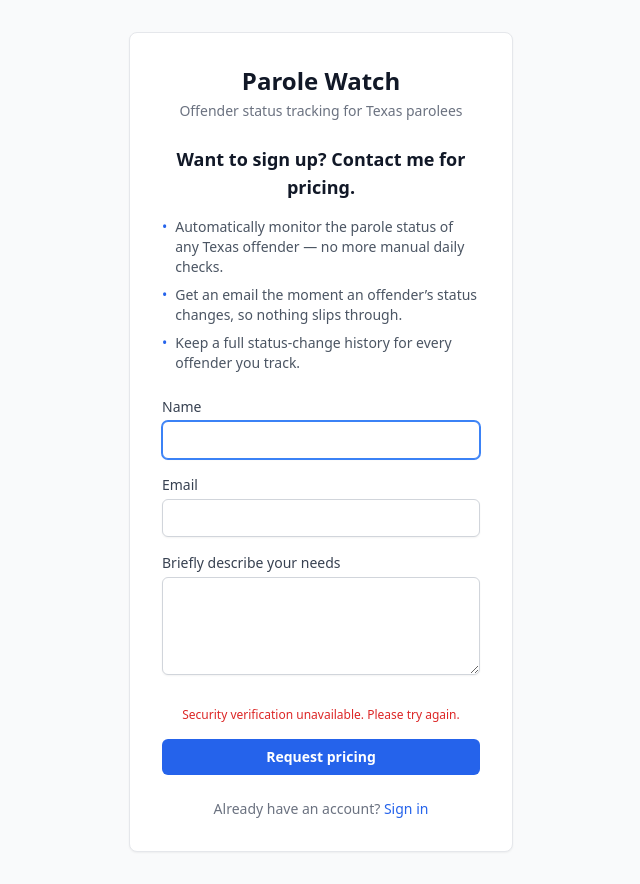
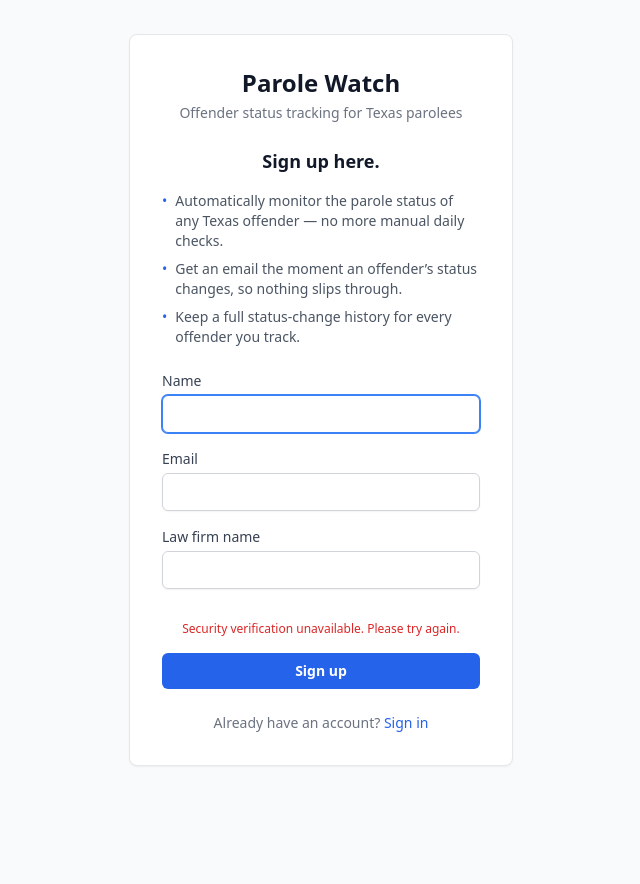
Before and after one commit to buchannon/parole-watch-fe, a React (Vite) app: page /signup in a window 1280 px wide. Shown: the whole page, without its empty margins (319-959 px from the left). After the commit the page ends 800 px from the top, so only its background shows below. Built offline with nearby package versions, Linux system fonts and the light colour scheme; no server answers.

Commit message:
register page

```diff
--- a/src/api/signup.ts
+++ b/src/api/signup.ts
@@ -1,22 +1,24 @@
 import { useMutation } from '@tanstack/react-query'
 import { api } from './client'
 import { logInfo, logWarn } from './logger'
+import type { AuthUser } from '../types'
 
 export interface SignupPayload {
   name: string
   email: string
-  description: string
+  law_firm_name: string
   cf_turnstile_response?: string
 }
 
 export function useSignup() {
   return useMutation({
-    mutationFn: (payload: SignupPayload) => api.post('/signup/', payload).then((res) => res.data),
+    mutationFn: (payload: SignupPayload) =>
+      api.post<AuthUser>('/signup/', payload).then((res) => res.data),
     onSuccess: (_data, payload) => {
-      logInfo('Signup request sent', payload.email)
+      logInfo('Account created', payload.email)
     },
     onError: (error) => {
-      logWarn('Failed to send signup request', error)
+      logWarn('Failed to create account', error)
     },
   })
 }
--- a/src/pages/Login.tsx
+++ b/src/pages/Login.tsx
@@ -90,7 +90,7 @@ export default function Login() {
         </form>
         <p className="mt-6 text-center text-sm text-gray-500">
           <Link to="/signup" className="font-medium text-blue-600 hover:underline">
-            Want to sign up? Contact me for pricing.
+            Sign up here.
           </Link>
         </p>
       </div>
--- a/src/pages/Signup.tsx
+++ b/src/pages/Signup.tsx
@@ -1,5 +1,6 @@
 import { useRef, useState, type FormEvent } from 'react'
-import { Link } from 'react-router-dom'
+import { Link, useNavigate } from 'react-router-dom'
+import { useAuth } from '../auth/AuthContext'
 import { useSignup } from '../api/signup'
 import { ErrorBanner } from '../components/ErrorBanner'
 import { Turnstile, type TurnstileHandle } from '../components/Turnstile'
@@ -17,10 +18,12 @@ const BENEFITS = [
 
 export default function Signup() {
   const signup = useSignup()
+  const { setUser } = useAuth()
+  const navigate = useNavigate()
   const turnstileRef = useRef<TurnstileHandle>(null)
   const [name, setName] = useState('')
   const [email, setEmail] = useState('')
-  const [description, setDescription] = useState('')
+  const [lawFirmName, setLawFirmName] = useState('')
   const [error, setError] = useState<string | null>(null)
   const [turnstileFailed, setTurnstileFailed] = useState(false)
 
@@ -32,26 +35,16 @@ export default function Signup() {
       {
         name: name.trim(),
         email: email.trim(),
-        description: description.trim(),
+        law_firm_name: lawFirmName.trim(),
         ...(token ? { cf_turnstile_response: token } : {}),
       },
       {
-        onError: (err) => setError(extractErrorMessage(err, 'Failed to send your request. Please try again.')),
+        onSuccess: (user) => {
+          setUser(user)
+          navigate('/offenders', { replace: true })
+        },
+        onError: (err) => setError(extractErrorMessage(err, 'Failed to create your account. Please try again.')),
       },
-    )
-  }
-
-  if (signup.isSuccess) {
-    return (
-      <div className="flex min-h-screen items-center justify-center bg-gray-50 px-4">
-        <div className="w-full max-w-sm rounded-lg border border-gray-200 bg-white p-8 text-center shadow-sm">
-          <h1 className="text-xl font-bold text-gray-900">Thanks, {name.split(' ')[0] || 'there'}!</h1>
-          <p className="mt-2 text-sm text-gray-500">Your request has been sent. I&apos;ll get back to you about pricing.</p>
-          <Link to="/login" className={`${buttonPrimaryClass} mt-6`}>
-            Back to sign in
-          </Link>
-        </div>
-      </div>
     )
   }
 
@@ -60,7 +53,7 @@ export default function Signup() {
       <div className="w-full max-w-sm rounded-lg border border-gray-200 bg-white p-8 shadow-sm">
         <h1 className="text-center text-2xl font-bold text-gray-900">Parole Watch</h1>
         <p className="mt-1 text-center text-sm text-gray-500">Offender status tracking for Texas parolees</p>
-        <h2 className="mt-6 text-center text-lg font-semibold text-gray-900">Want to sign up? Contact me for pricing.</h2>
+        <h2 className="mt-6 text-center text-lg font-semibold text-gray-900">Sign up here.</h2>
         <ul className="mt-4 space-y-2">
           {BENEFITS.map((benefit) => (
             <li key={benefit} className="flex gap-2 text-sm text-gray-600">
@@ -103,16 +96,17 @@ export default function Signup() {
             />
           </div>
           <div>
-            <label htmlFor="description" className={fieldLabelClass}>
-              Briefly describe your needs
+            <label htmlFor="lawFirmName" className={fieldLabelClass}>
+              Law firm name
             </label>
-            <textarea
-              id="description"
-              name="description"
-              value={description}
-              onChange={(event) => setDescription(event.target.value)}
+            <input
+              id="lawFirmName"
+              name="law_firm_name"
+              type="text"
+              value={lawFirmName}
+              onChange={(event) => setLawFirmName(event.target.value)}
               required
-              rows={4}
+              autoComplete="organization"
               className={inputClass}
             />
           </div>
@@ -125,7 +119,7 @@ export default function Signup() {
             <p className="text-center text-xs text-red-600">Security verification unavailable. Please try again.</p>
           )}
           <button type="submit" disabled={signup.isPending} className={`${buttonPrimaryClass} w-full`}>
-            {signup.isPending ? 'Sending…' : 'Request pricing'}
+            {signup.isPending ? 'Signing up…' : 'Sign up'}
           </button>
         </form>
         <p className="mt-6 text-center text-sm text-gray-500">
```
Also changed, not shown: 2 other files (tests, documents, lock files or other folders).
